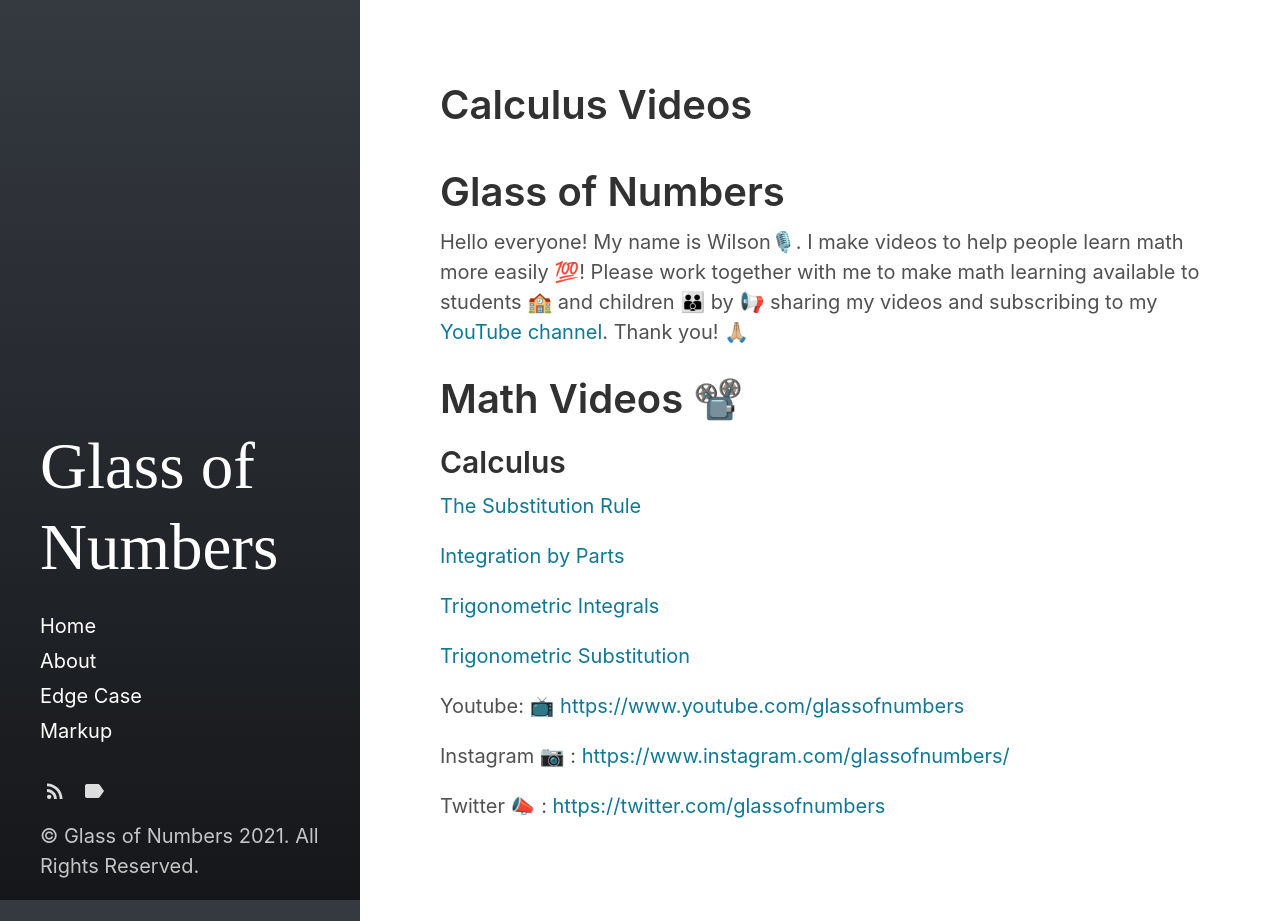
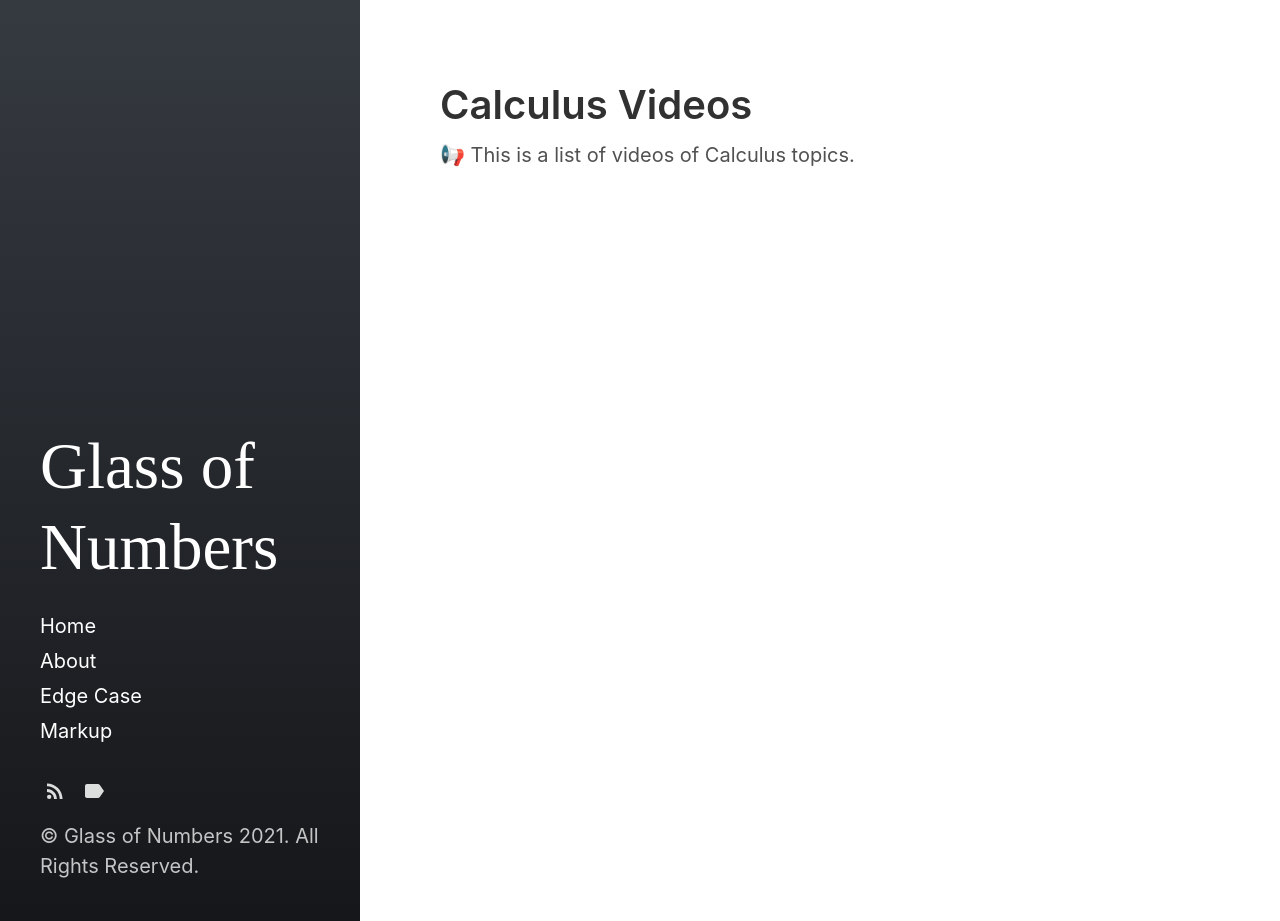
Before and after one commit to mokcak/mokcak.github.io, a Jekyll site: the page built from _posts/2021-01-13-calculus.md, in a window 1280 px wide and 921 px high. Built offline with Jekyll 4.4.1, drawn with Linux system fonts in a browser that asks for light colours.

Commit message:
Update 2021-01-13-calculus.md

```diff
--- a/_posts/2021-01-13-calculus.md
+++ b/_posts/2021-01-13-calculus.md
@@ -1,28 +1,7 @@
 ---
 layout: page
 title: Calculus Videos
-output: false
 excerpt_separator:  <!--more-->
 ---
 
-# Glass of Numbers
-
-Hello everyone! My name is Wilson🎙️. I make videos to help people learn math more easily 💯! Please work together with me to make math learning available to students 🏫 and children 👪 by 📢 sharing my videos and subscribing to my [YouTube channel](https://www.youtube.com/glassofnumbers). Thank you! 🙏🏼
-
-# Math Videos 📽️
-
-## Calculus
-
-[The Substitution Rule](https://www.notion.so/The-Substitution-Rule-532a13b008ad4cb0bb4e149a514ecc11)
-
-[Integration by Parts](https://www.notion.so/Integration-by-Parts-7bd678eb5afe49018f0e31d32a3bad92)
-
-[Trigonometric Integrals](https://www.notion.so/Trigonometric-Integrals-0c5922c673a34704bdec11ab8dbfb9fd)
-
-[Trigonometric Substitution](https://www.notion.so/Trigonometric-Substitution-df546cbe35764fd0b395524d98b4df4f)
-
-Youtube: 📺 [https://www.youtube.com/glassofnumbers](https://www.youtube.com/glassofnumbers)
-
-Instagram 📷 : [https://www.instagram.com/glassofnumbers/](https://www.instagram.com/glassofnumbers/)
-
-Twitter 📣 : [https://twitter.com/glassofnumbers](https://twitter.com/glassofnumbers)
+📢 This is a list of videos of Calculus topics.
```
